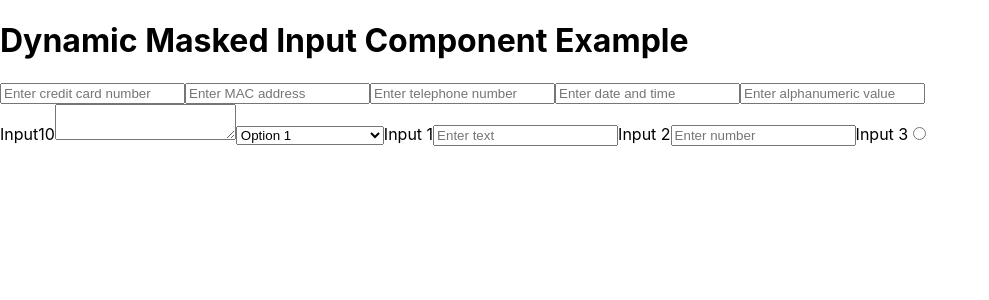
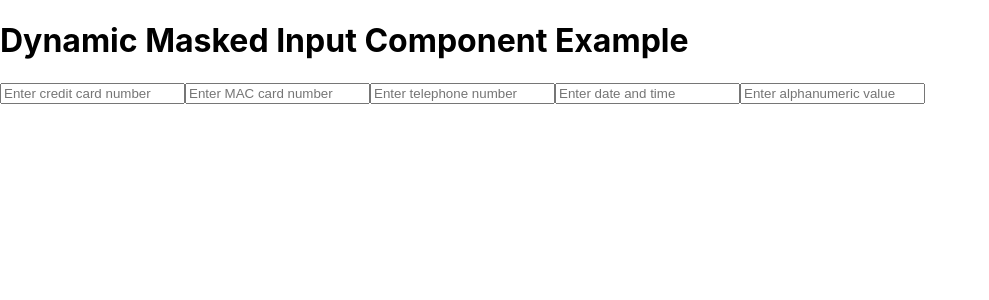
Before and after one commit to ankurshrey/libproject, a React (Create React App) app in the folder presentation/: page / in a window 1280 px wide. Shown: the top 300 px of the page, without its empty margins (0-989 px from the left). Built offline with nearby package versions, Linux system fonts and the light colour scheme.

Commit message:
updated masked code

```diff
--- a/presentation/src/component/PrimaryPage.tsx
+++ b/presentation/src/component/PrimaryPage.tsx
@@ -3,7 +3,7 @@ import { AppContext } from "../index";
 import InputBox from "./Input/InputBox";
 import { InputTypes } from "lib/@native/rkInputs/input.rk";
 import Dropdown from "./Dropdown/Dropdown";
-import { textAreaTypes } from "lib/@native/rkTextarea/textArea.rk";
+// import { textAreaTypes } from "lib/@native/rkTextarea/textArea.rk";
 import MaskedInput from "./MaskedInput/MaskedInput";
 import Textarea from "./TextArea/TextArea";
 
@@ -62,47 +62,64 @@ const PrimaryPage = () => {
   const [dateTimeValue, setDateTimeValue] = useState("");
   const [alphanumericValue, setAlphanumericValue] = useState("");
 
+  const maskData = [
+    {
+      ops: [{ mask: "####-####-####-####", inputType: "creditCard" }],
+      value: creditCardValue,
+      onChange: setCreditCardValue,
+      placeholder: "Enter credit card number",
+    },
+    {
+      ops: [{ mask: "##:##:##:##:##:##", inputType: "macAddress" }],
+      value: macAddressValue,
+      onChange: setMACAddressValue,
+      placeholder: "Enter MAC card number",
+    },
+    {
+      ops: [{ mask: "###-###-####", inputType: "telephone" }],
+      value: telephoneValue,
+      onChange: setTelephoneValue,
+      placeholder: "Enter telephone number",
+    },
+    {
+      ops: [{ mask: "MM/DD/YYYY HH:mm", inputType: "dateAndTime" }],
+      value: dateTimeValue,
+      onChange: setDateTimeValue,
+      placeholder: "Enter date and time",
+    },
+    {
+      ops: [{ mask: "AA###9", inputType: "alphanumeric" }],
+      value: alphanumericValue,
+      onChange: setAlphanumericValue,
+      placeholder: "Enter alphanumeric value",
+    },
+  ];
+
+  // console.log("mask data = ", maskData);
+
   return (
     <>
       <div>
         <h1>Dynamic Masked Input Component Example</h1>
 
-        <MaskedInput
-          config={{ mask: "####-####-####-####", inputType: "creditCard" }}
-          value={creditCardValue}
-          onChange={setCreditCardValue}
-          placeholder="Enter credit card number"
-        />
-
-        <MaskedInput
-          config={{ mask: "##:##:##:##:##:##", inputType: "macAddress" }}
-          value={macAddressValue}
-          onChange={setMACAddressValue}
-          placeholder="Enter MAC address"
-        />
-
-        <MaskedInput
-          config={{ mask: "###-###-####", inputType: "telephone" }}
-          value={telephoneValue}
-          onChange={setTelephoneValue}
-          placeholder="Enter telephone number"
-        />
-
-        <MaskedInput
-          config={{ mask: "MM/DD/YYYY HH:mm", inputType: "dateAndTime" }}
-          value={dateTimeValue}
-          onChange={setDateTimeValue}
-          placeholder="Enter date and time"
-        />
-
-        <MaskedInput
-          config={{ mask: "AA###9", inputType: "alphanumeric" }}
-          value={alphanumericValue}
-          onChange={setAlphanumericValue}
-          placeholder="Enter alphanumeric value"
-        />
+        {maskData.length > 0 ? (
+          maskData.map((mData) => (
+            <>
+              {console.log("map mask placeholder = ", mData)}
+              <MaskedInput
+                config={mData.ops[0]}
+                value={mData.value}
+                onChange={mData.onChange}
+                placeholder={mData.placeholder}
+              />
+            </>
+            // <></>
+          ))
+        ) : (
+          <div>No Masking available</div>
+        )}
       </div>
-      <div>
+      {/* <div>
         <Textarea textareas={data} />
 
         <Dropdown options={dropdownOptions} />
@@ -114,6 +131,7 @@ const PrimaryPage = () => {
           <div>No controls available</div>
         )}
       </div>
+      <Textarea textareas={{ label: "TextArea" }} /> */}
     </>
   );
 };
```
